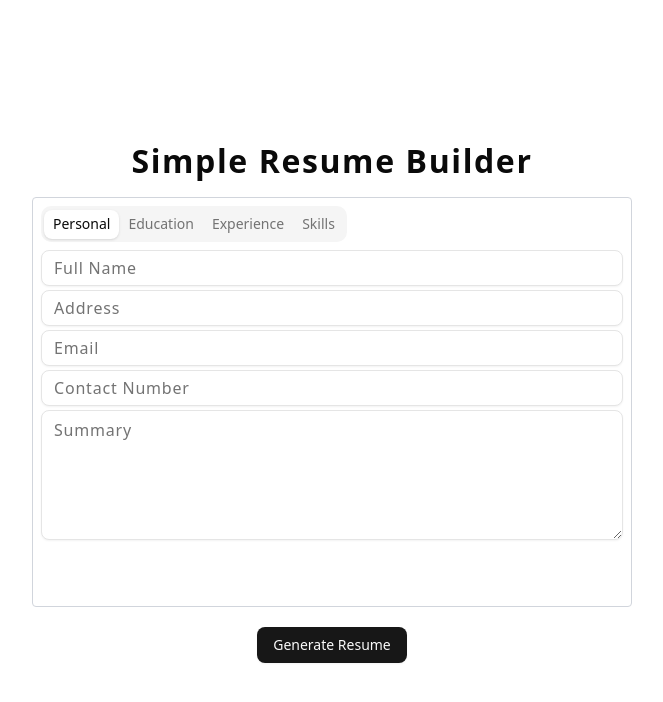
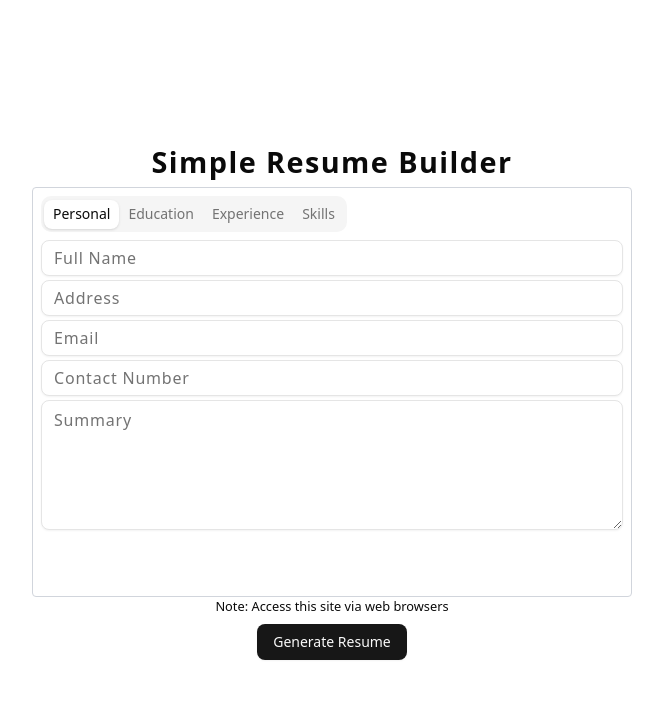
Before and after one commit to ajie013/Simple-Resume-Builder, a React (Vite) app in the folder client/: page / in a window 1280 px wide. Shown: the top 702 px of the page, without its empty margins (308-971 px from the left). Built offline with nearby package versions, Linux system fonts and the light colour scheme.

Commit message:
optimize

```diff
--- a/client/src/components/Builder.tsx
+++ b/client/src/components/Builder.tsx
@@ -243,7 +243,7 @@ function Builder() {
     return (
         <div className='h-screen flex items-start justify-center flex-col p-1'>
             <div className="w-full">
-                <h1 className="font-extrabold tracking-wider text-[1rem] md:text-[2rem] mb-3 text-center">Simple Resume Builder</h1>
+                <h1 className="font-extrabold tracking-wider text-[1rem] md:text-[1.8rem] mb-1 text-center">Simple Resume Builder</h1>
                 <Tabs defaultValue="personal" className="max-w-[600px] mx-auto h-[410px]  w-full border-gray-300 rounded border p-2">
                     <TabsList>
                         <TabsTrigger value="personal">Personal</TabsTrigger>
@@ -271,9 +271,10 @@ function Builder() {
                         </Suspense>
                     </TabsContent>
                 </Tabs>
+                <span className="text-center block font-ligh text-[0.8rem]">Note: Access this site via web browsers</span>
             </div>
 
-            <Button className="block mx-auto mt-5"  disabled={isLoading} onClick={GenerateResume}> {isLoading && <Loader loaderStyle="h-5 w-5"/>} Generate Resume</Button>
+            <Button className="block mx-auto mt-2"  disabled={isLoading} onClick={GenerateResume}> {isLoading && <Loader loaderStyle="h-5 w-5"/>} Generate Resume</Button>
         </div>
     )
 }
```
